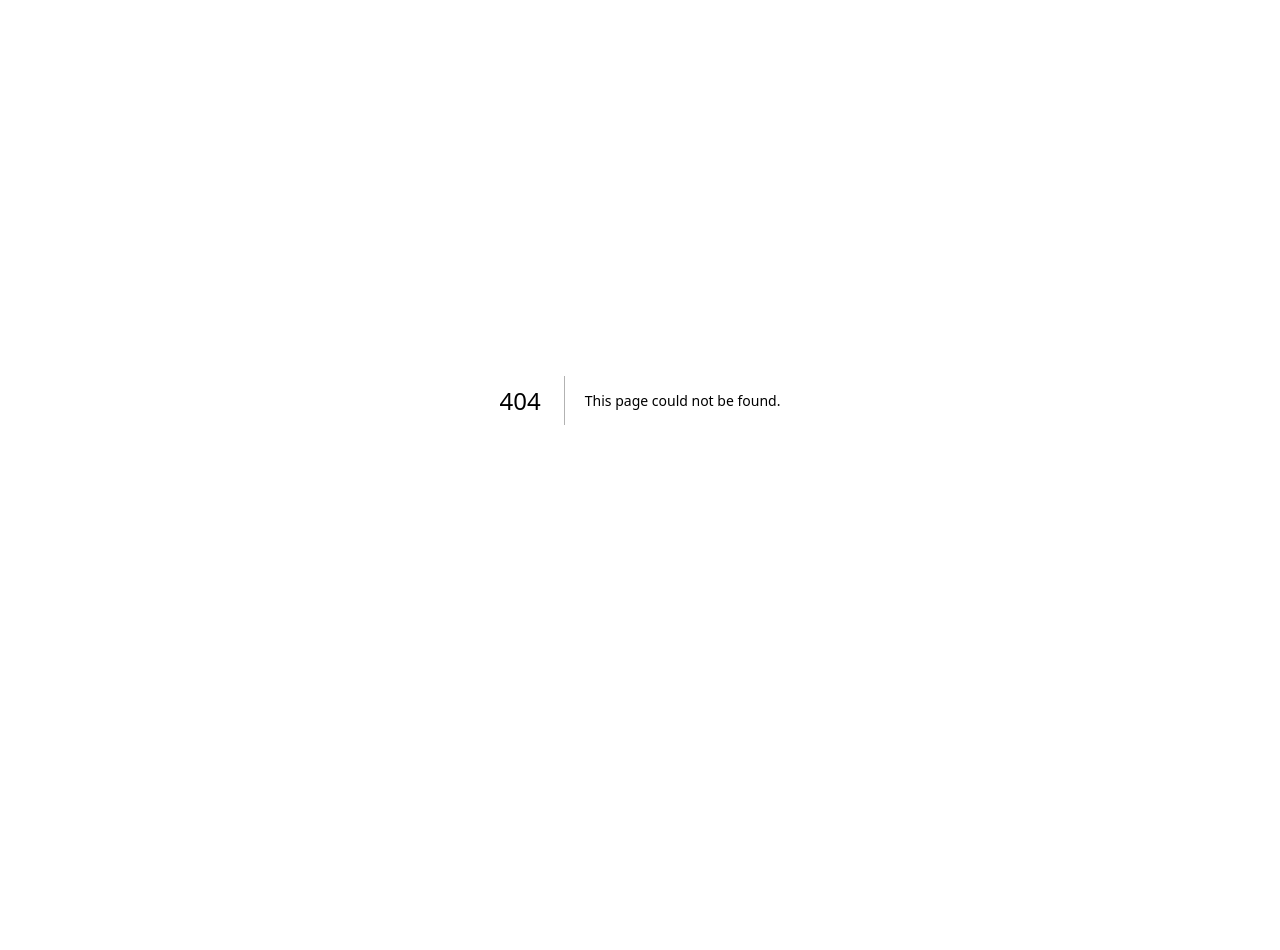
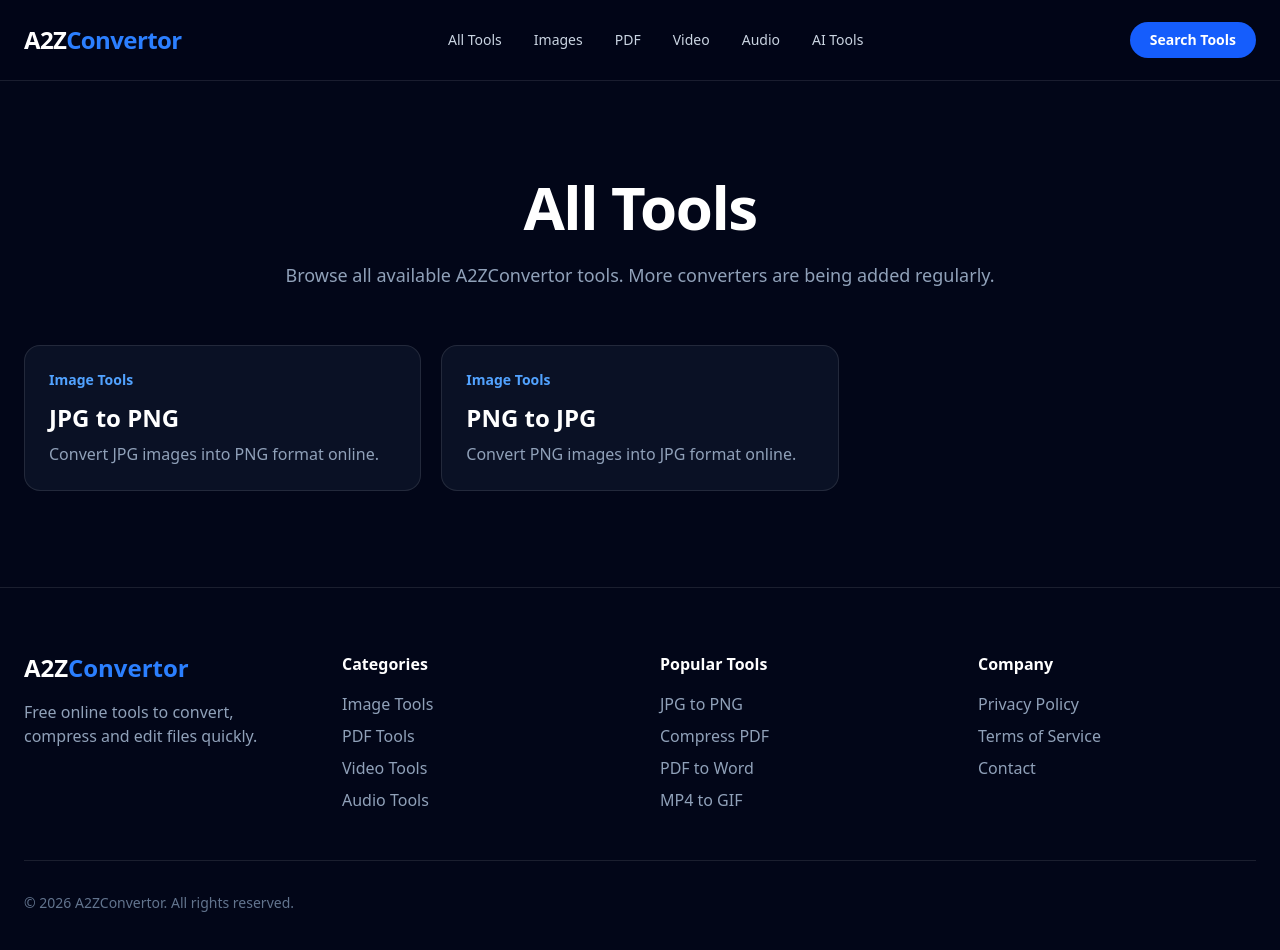
Before and after one commit to gigsbay/a2zconvertor, a Next.js app: page /tools in a window 1280 px wide. Before the commit this address had no page. Shown: the top 950 px of the page. Before the commit the page ends 800 px from the top, so only its background shows below. Built offline with nearby package versions, Linux system fonts and the light colour scheme.

Commit message:
Add tools directory

```diff
--- /dev/null
+++ b/app/tools/page.tsx
@@ -0,0 +1,50 @@
+import Navbar from "@/components/layout/Navbar";
+import Footer from "@/components/layout/Footer";
+import { tools } from "@/data/tools";
+
+export default function ToolsPage() {
+  return (
+    <main className="min-h-screen bg-slate-950 text-white">
+      <Navbar />
+
+      <section className="px-6 py-24">
+        <div className="mx-auto max-w-7xl">
+          <div className="mb-14 text-center">
+            <h1 className="mb-6 text-5xl font-black tracking-tight md:text-6xl">
+              All Tools
+            </h1>
+
+            <p className="mx-auto max-w-3xl text-lg text-slate-400">
+              Browse all available A2ZConvertor tools. More converters are
+              being added regularly.
+            </p>
+          </div>
+
+          <div className="grid gap-5 md:grid-cols-2 lg:grid-cols-3">
+            {tools.map((tool) => (
+              <a
+                key={tool.href}
+                href={tool.href}
+                className="rounded-2xl border border-white/10 bg-slate-900/70 p-6 transition hover:border-blue-500/60 hover:bg-slate-900"
+              >
+                <div className="mb-3 text-sm font-semibold text-blue-400">
+                  {tool.category}
+                </div>
+
+                <h2 className="mb-2 text-2xl font-bold">
+                  {tool.name}
+                </h2>
+
+                <p className="text-slate-400">
+                  {tool.description}
+                </p>
+              </a>
+            ))}
+          </div>
+        </div>
+      </section>
+
+      <Footer />
+    </main>
+  );
+}
--- a/components/layout/Navbar.tsx
+++ b/components/layout/Navbar.tsx
@@ -2,21 +2,25 @@ export default function Navbar() {
   return (
     <nav className="sticky top-0 z-50 border-b border-white/10 bg-slate-950/80 backdrop-blur-xl">
       <div className="mx-auto flex h-20 max-w-7xl items-center justify-between px-6">
-        <div className="text-2xl font-black tracking-tight">
+        <a href="/" className="text-2xl font-black tracking-tight">
           A2Z<span className="text-blue-500">Convertor</span>
+        </a>
+
+        <div className="hidden gap-8 text-sm text-slate-300 md:flex">
+          <a href="/tools">All Tools</a>
+          <a href="/image-tools">Images</a>
+          <a href="/pdf-tools">PDF</a>
+          <a href="/video-tools">Video</a>
+          <a href="/audio-tools">Audio</a>
+          <a href="/ai-tools">AI Tools</a>
         </div>
 
-        <div className="hidden gap-8 text-sm text-slate-300 md:flex">
-          <span>Images</span>
-          <span>PDF</span>
-          <span>Video</span>
-          <span>Audio</span>
-          <span>AI Tools</span>
-        </div>
-
-        <button className="rounded-full bg-blue-600 px-5 py-2 text-sm font-semibold text-white">
+        <a
+          href="/tools"
+          className="rounded-full bg-blue-600 px-5 py-2 text-sm font-semibold text-white"
+        >
           Search Tools
-        </button>
+        </a>
       </div>
     </nav>
   );
--- a/data/tools.ts
+++ b/data/tools.ts
@@ -1,32 +1,16 @@
-export const popularTools = [
+export const tools = [
   {
     name: "JPG to PNG",
-    description: "Convert JPG images into PNG format.",
+    description: "Convert JPG images into PNG format online.",
     href: "/convert/jpg-to-png",
+    category: "Image Tools",
   },
   {
     name: "PNG to JPG",
-    description: "Convert PNG images into JPG format.",
+    description: "Convert PNG images into JPG format online.",
     href: "/convert/png-to-jpg",
-  },
-  {
-    name: "Compress PDF",
-    description: "Reduce PDF file size online.",
-    href: "/convert/compress-pdf",
-  },
-  {
-    name: "PDF to Word",
-    description: "Convert PDF files into editable Word documents.",
-    href: "/convert/pdf-to-word",
-  },
-  {
-    name: "MP4 to GIF",
-    description: "Create GIFs from MP4 videos.",
-    href: "/convert/mp4-to-gif",
-  },
-  {
-    name: "Resize Image",
-    description: "Resize images quickly and easily.",
-    href: "/convert/resize-image",
+    category: "Image Tools",
   },
 ];
+
+export const popularTools = tools;
```
